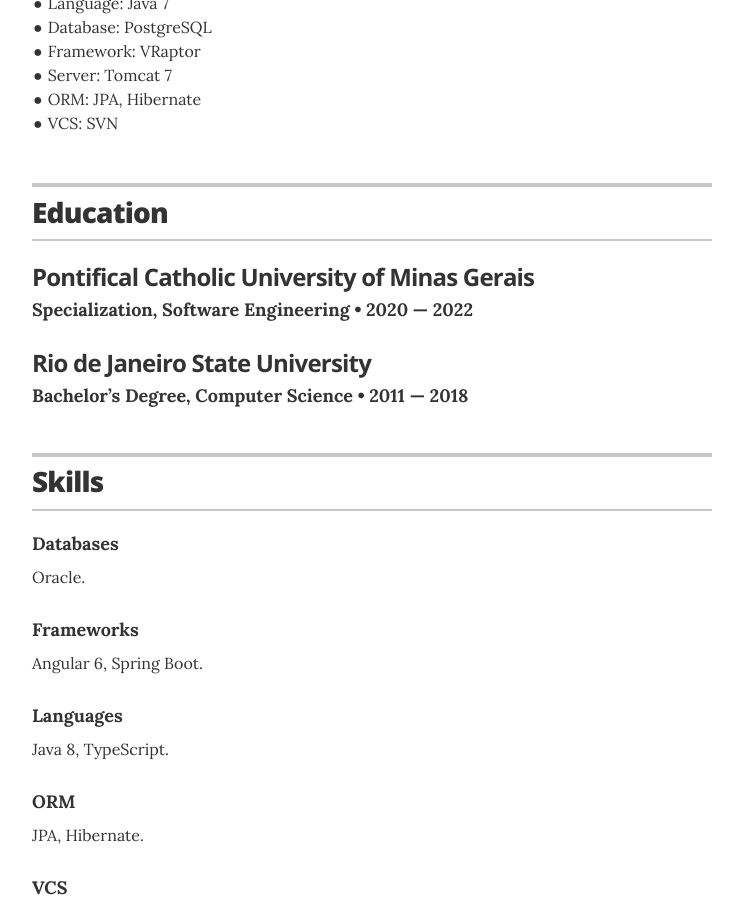
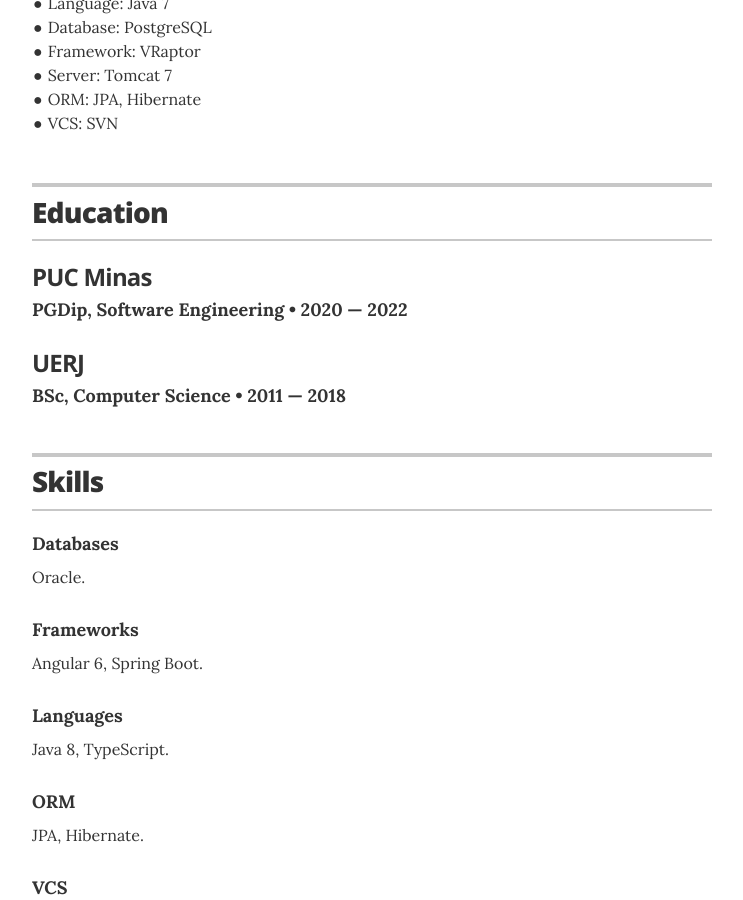
Before and after one commit to pedrobezerradev/pedrobezerradev.github.io, a Jekyll site: the page built from index.html, in a window 1280 px wide and 900 px high, scrolled down 1837 px. Shown: the whole window, without its empty margins (268-1011 px from the left). Built offline with Jekyll 4.4.1, drawn with Linux system fonts in a browser that asks for light colours.

Commit message:
feat: change education description

```diff
--- a/_data/education.yml
+++ b/_data/education.yml
@@ -1,13 +1,13 @@
 # Degree
-- degree: Specialization, Software Engineering
-  uni: Pontifical Catholic University of Minas Gerais
+- degree: PGDip, Software Engineering
+  uni: PUC Minas
   year: 2020 &mdash; 2022
   # awards:
   #  - award: Summa Cumme Laude graduate
   # summary: If you had any meaningful roles at college, feel free to write about them here
 
-- degree: Bachelor’s Degree, Computer Science
-  uni: Rio de Janeiro State University
+- degree: BSc, Computer Science
+  uni: UERJ
   year: 2011 &mdash; 2018
   # award: Most likely to succeed
   # summary: You can choose to have either a single or multiple awards
```
